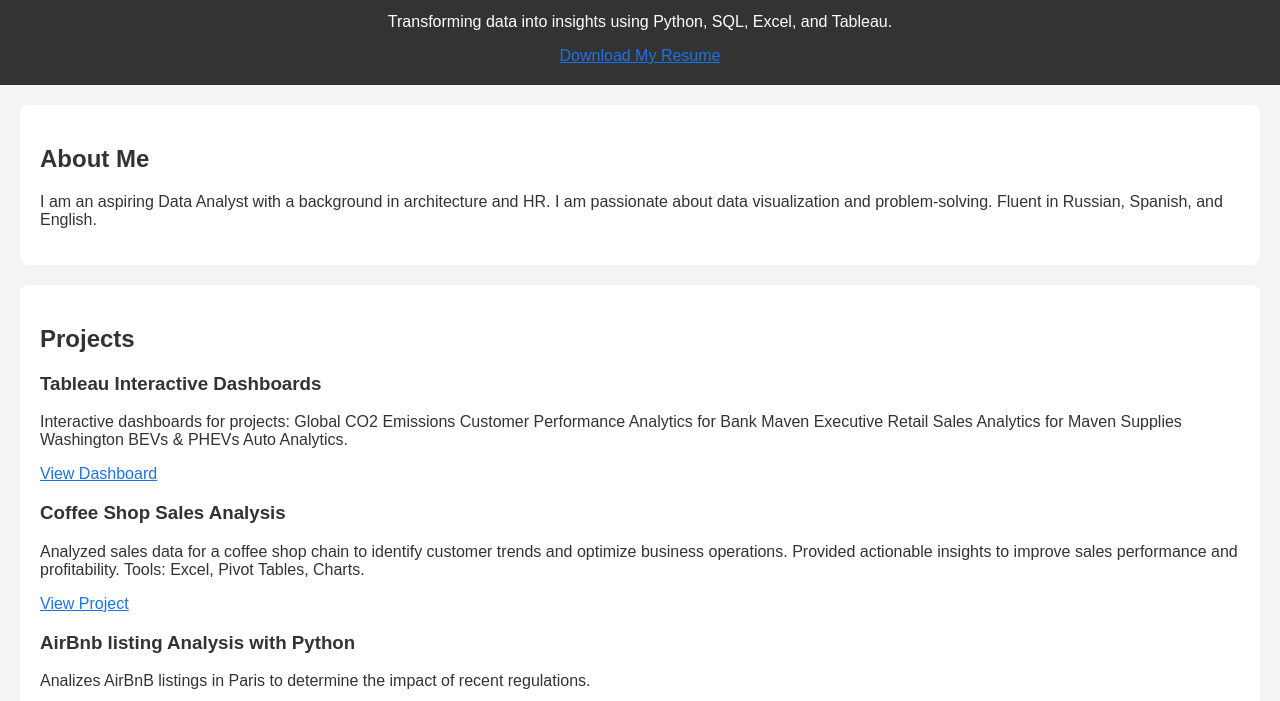
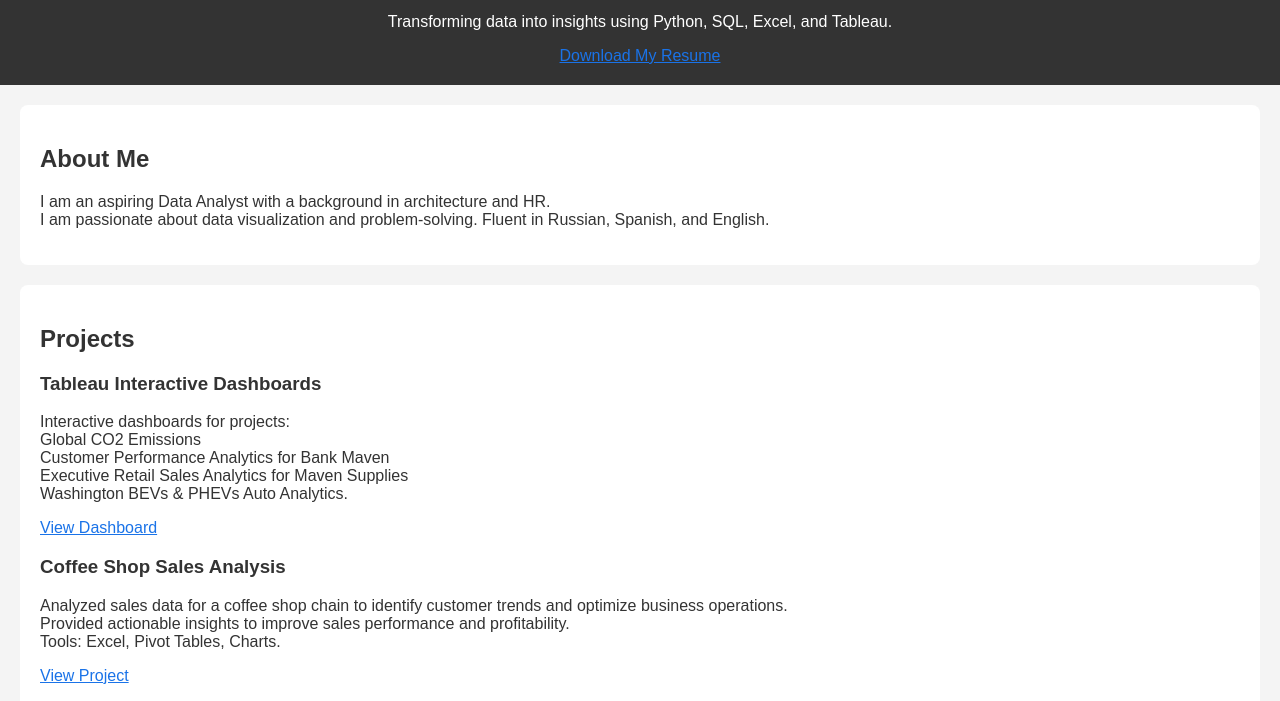
Before and after one commit to Obu541/Portfolio, a plain HTML site: page index.html in a window 1280 px wide. Shown: the part 98-799 px from the top of the page. Drawn offline with Linux system fonts and the light colour scheme.

Commit message:
Update index.html

```diff
--- a/index.html
+++ b/index.html
@@ -17,24 +17,24 @@
 
     <section id="about">
         <h2>About Me</h2>
-        <p>I am an aspiring Data Analyst with a background in architecture and HR. I am passionate about data visualization and problem-solving. Fluent in Russian, Spanish, and English.</p>
+        <p>I am an aspiring Data Analyst with a background in architecture and HR.<br> I am passionate about data visualization and problem-solving. Fluent in Russian, Spanish, and English.</p>
     </section>
 
     <section id="projects">
         <h2>Projects</h2>
         <div class="project">
             <h3>Tableau Interactive Dashboards</h3>
-            <p>Interactive dashboards for projects:
-                Global CO2 Emissions
-                Customer Performance Analytics for Bank Maven
-                Executive Retail Sales Analytics for Maven Supplies
+            <p>Interactive dashboards for projects:<br>
+                Global CO2 Emissions<br>
+                Customer Performance Analytics for Bank Maven<br>
+                Executive Retail Sales Analytics for Maven Supplies<br>
                 Washington BEVs & PHEVs Auto Analytics.</p>
             <a href="https://public.tableau.com/app/profile/oga.buriakova/vizzes">View Dashboard</a>
         </div>
         <div class="project">
             <h3>Coffee Shop Sales Analysis</h3>
-            <p>Analyzed sales data for a coffee shop chain to identify customer trends and optimize business operations.
-                Provided actionable insights to improve sales performance and profitability.
+            <p>Analyzed sales data for a coffee shop chain to identify customer trends and optimize business operations.<br>
+                Provided actionable insights to improve sales performance and profitability.<br>
                 Tools: Excel, Pivot Tables, Charts.</p>
             <a href="#">View Project</a>
         </div>        <div class="project">
```
